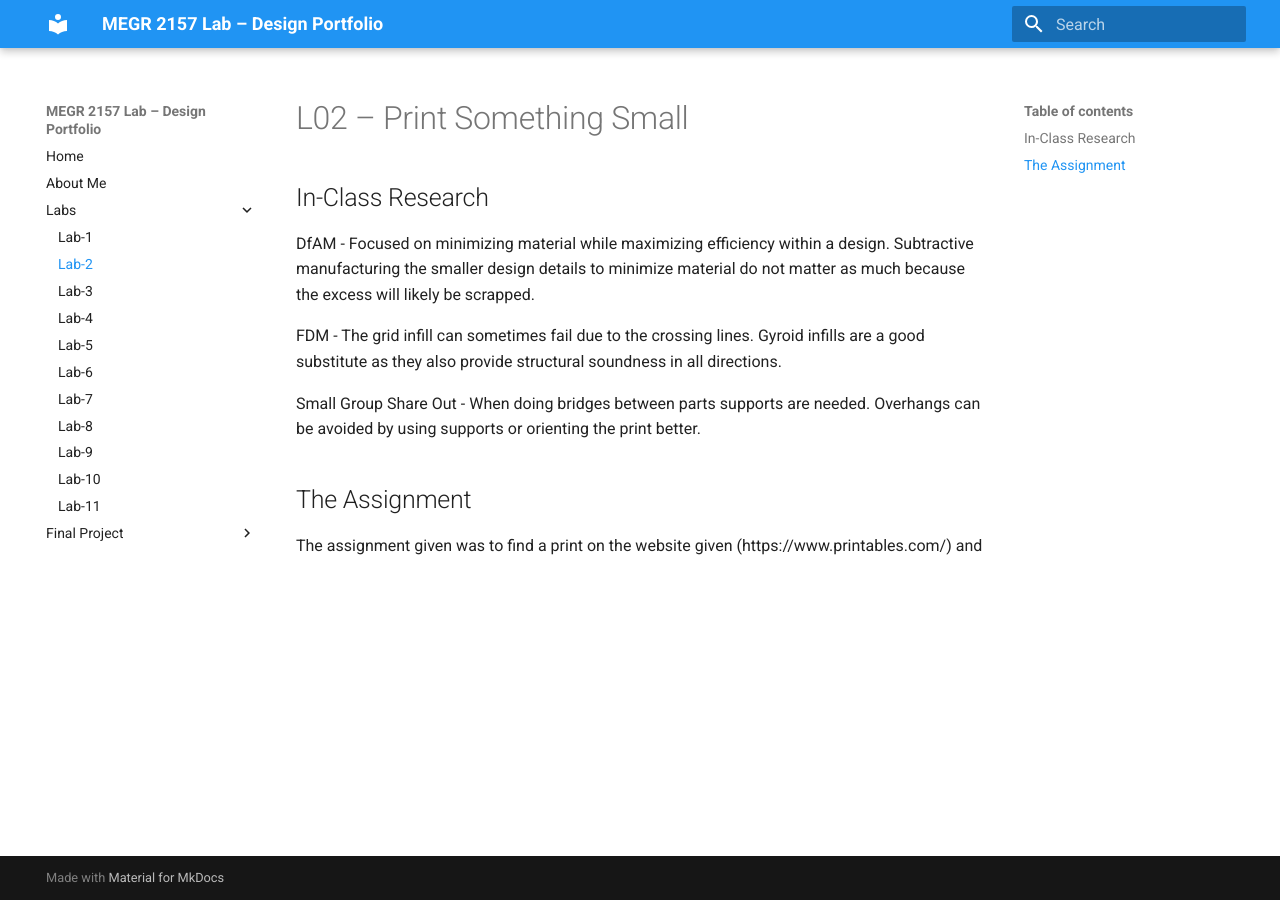
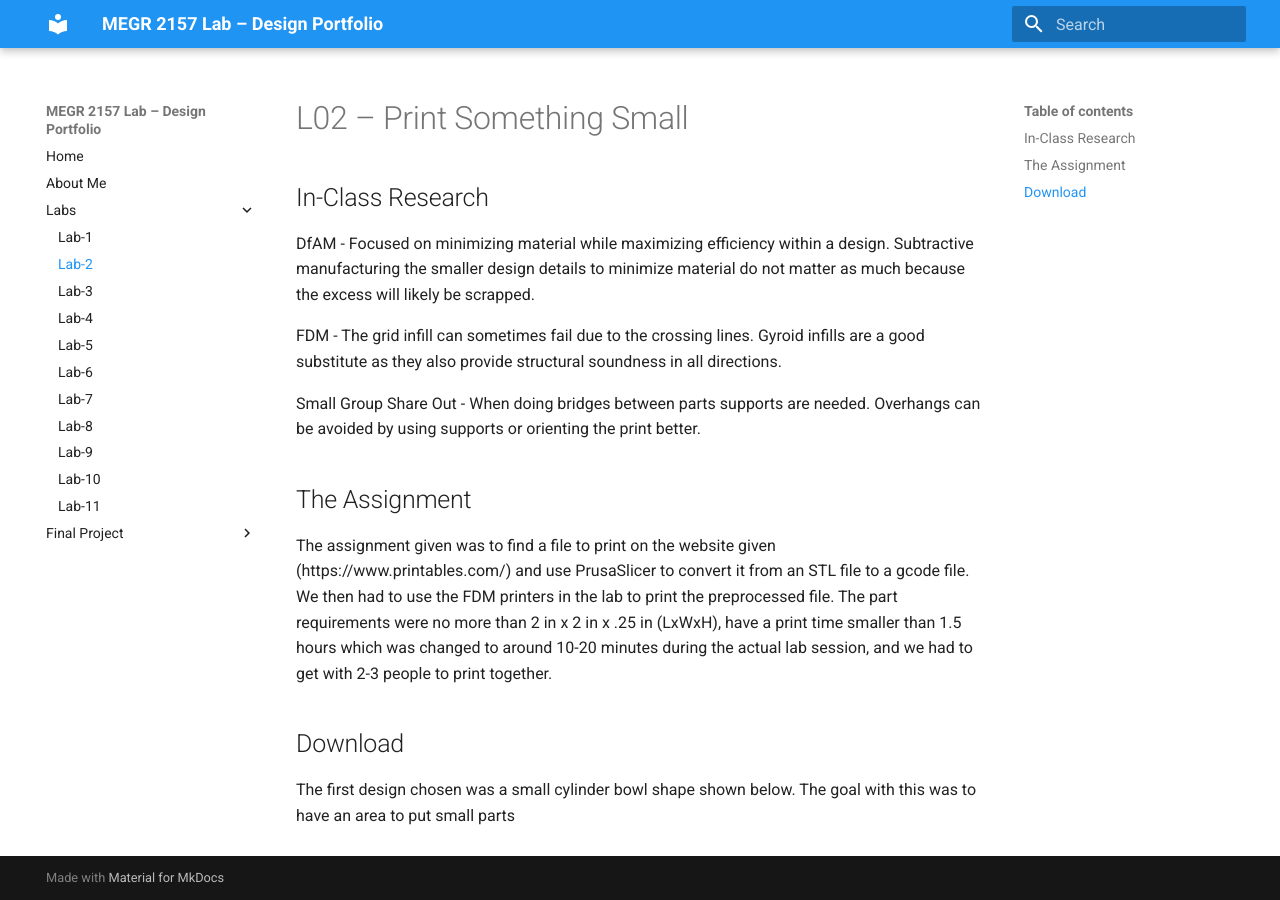
Before and after one commit to mgrego35/Morgan-Gregory-Lab-Portfolio, an MkDocs documentation site: the page built from docs/Labs/L02/index.md, in a window 1280 px wide. Built offline with MkDocs 1.6.1 and Material for MkDocs 9.7.7, drawn with Linux system fonts in a browser that asks for light colours.

Commit message:
Update assignment description and add download section
Clarified assignment details and added a new section for download information.

```diff
--- a/docs/Labs/L02/index.md
+++ b/docs/Labs/L02/index.md
@@ -10,4 +10,8 @@ Small Group Share Out - When doing bridges between parts supports are needed. Ov
 
 ## The Assignment
 
-The assignment given was to find a print on the website given (https://www.printables.com/) and
+The assignment given was to find a file to print on the website given (https://www.printables.com/) and use PrusaSlicer to convert it from an STL file to a gcode file. We then had to use the FDM printers in the lab to print the preprocessed file. The part requirements were no more than 2 in x 2 in x .25 in (LxWxH), have a print time smaller than 1.5 hours which was changed to around 10-20 minutes during the actual lab session, and we had to get with 2-3 people to print together.
+
+## Download
+
+The first design chosen was a small cylinder bowl shape shown below. The goal with this was to have an area to put small parts
```
